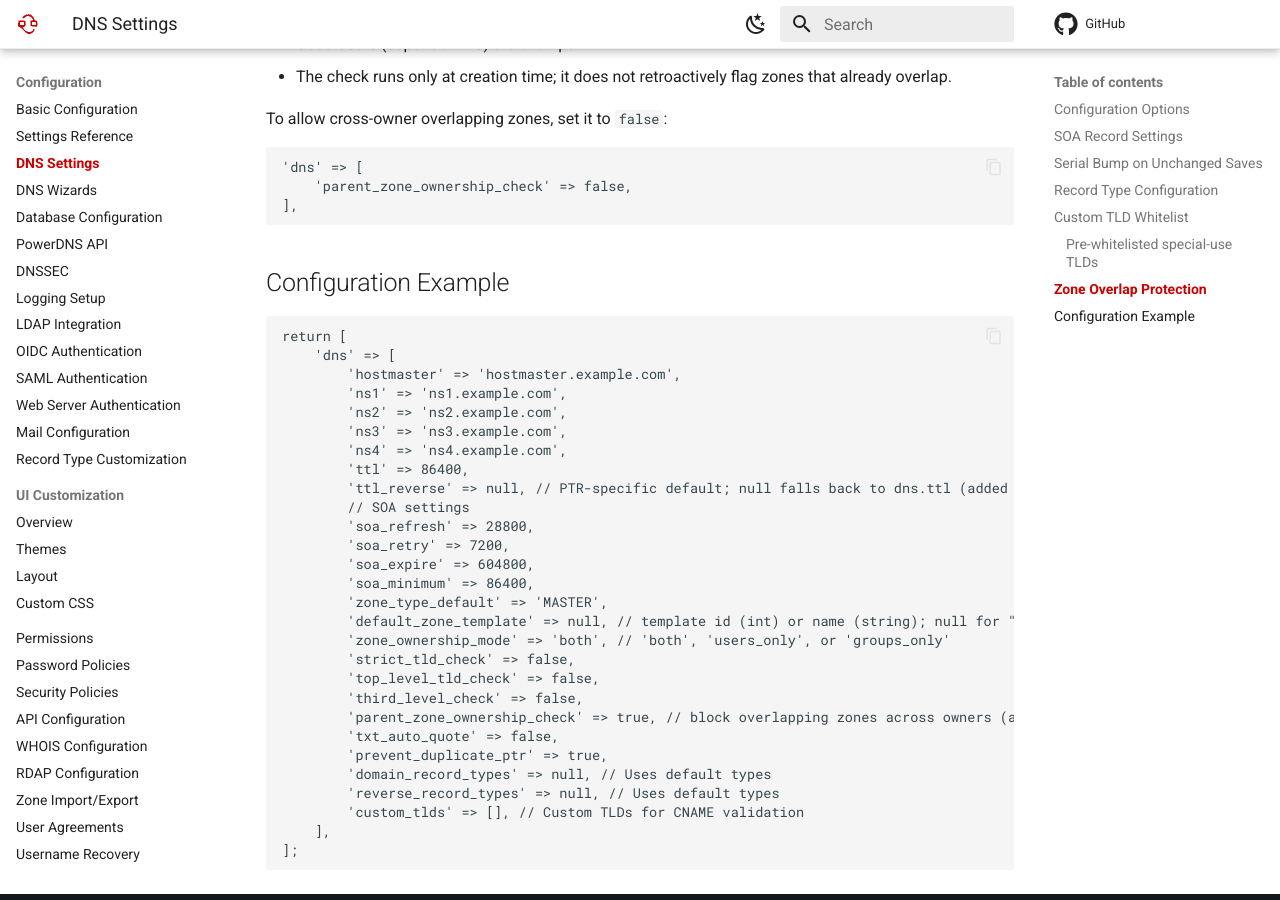
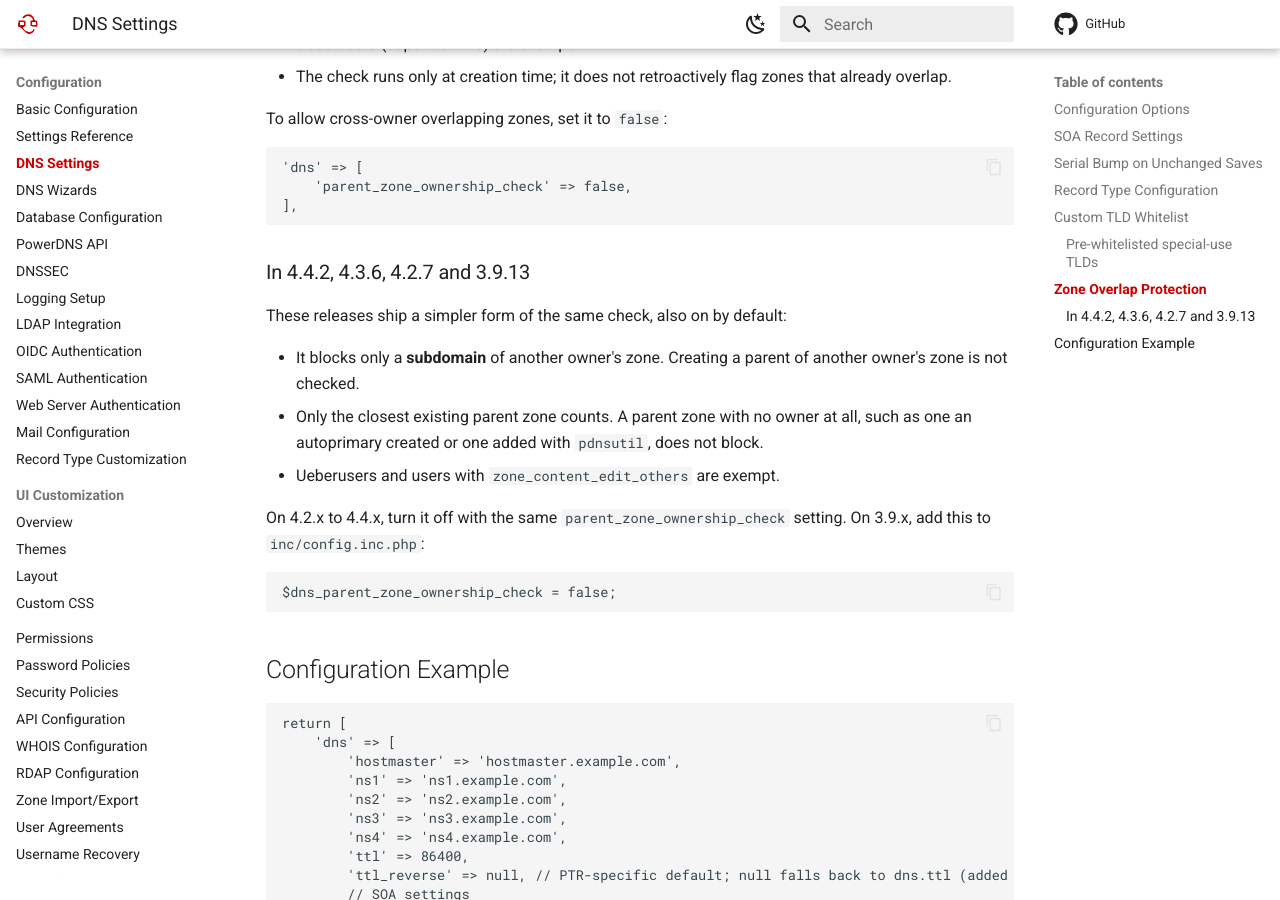
Before and after one commit to poweradmin/poweradmin-docs, an MkDocs documentation site: the page built from docs/configuration/dns-settings.md, in a window 1280 px wide and 900 px high, scrolled down 6992 px. Built offline with MkDocs 1.6.1 and Material for MkDocs 9.7.7, drawn with Linux system fonts in a browser that asks for light colours; comment, search, counter and statistics services are not loaded.

Commit message:
docs: describe the parent zone check in the stable patch releases and the 4.6.0 unique username index

````diff
--- a/docs/configuration/dns-settings.md
+++ b/docs/configuration/dns-settings.md
@@ -143,6 +143,20 @@ To allow cross-owner overlapping zones, set it to `false`:
 ],
 ```
 
+### In 4.4.2, 4.3.6, 4.2.7 and 3.9.13
+
+These releases ship a simpler form of the same check, also on by default:
+
+- It blocks only a **subdomain** of another owner's zone. Creating a parent of another owner's zone is not checked.
+- Only the closest existing parent zone counts. A parent zone with no owner at all, such as one an autoprimary created or one added with `pdnsutil`, does not block.
+- Ueberusers and users with `zone_content_edit_others` are exempt.
+
+On 4.2.x to 4.4.x, turn it off with the same `parent_zone_ownership_check` setting. On 3.9.x, add this to `inc/config.inc.php`:
+
+```php
+$dns_parent_zone_ownership_check = false;
+```
+
 ## Configuration Example
 
 ```php
````
Also changed, not shown: docs/upgrading/v4.6.0.md (+15 -1 lines).
